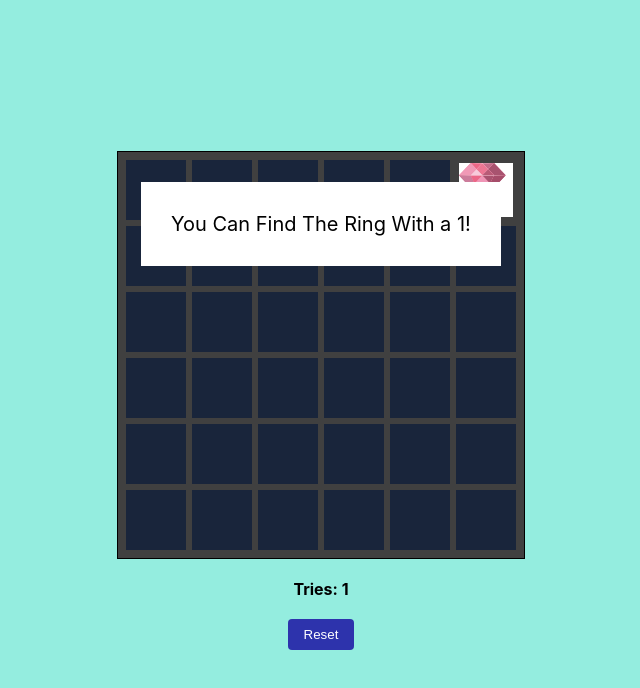
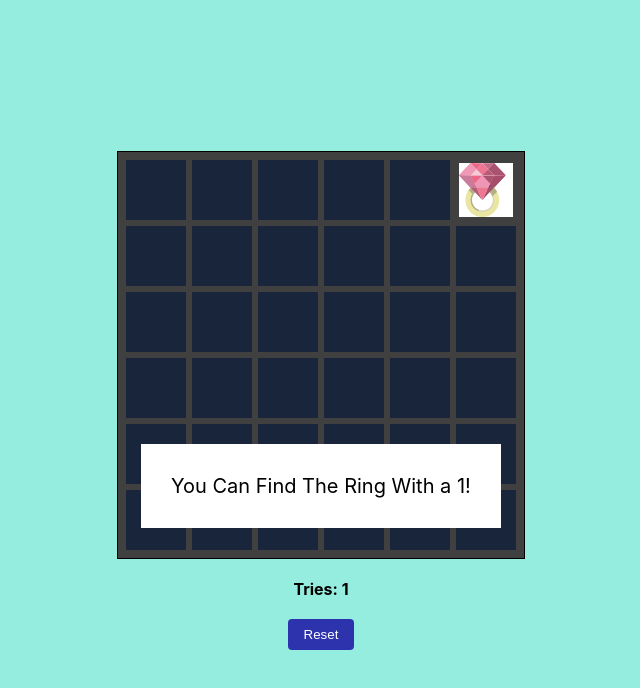
Before and after one commit to atavaliev/homework-54, a React (Create React App) app: page / in a window 1280 px wide. Both pictures are taken after a click on the element 805 px from the left and 189 px from the top of the page. Shown: the top 688 px of the page, without its empty margins (319-959 px from the left). Built offline with nearby package versions, Linux system fonts and the light colour scheme.

Commit message:
Minor Fixes, add Dynamic modal position

```diff
--- a/src/App.tsx
+++ b/src/App.tsx
@@ -9,16 +9,16 @@ import {ISquare} from "./types";
 const App = () => {
 
     // Create Array of Square Objects
-    const createItems = (size: number):ISquare[] => {
+    const createItems = (size: number): ISquare[] => {
 
-        let arr:ISquare[] = [];
+        let arr: ISquare[] = [];
         const randomNumber: number = Math.floor(Math.random() * 36) + 1;
 
-        for(let i:number = 1; i < size; i++) {
-            if(randomNumber === i) {
+        for (let i: number = 1; i < size; i++) {
+            if (randomNumber === i) {
                 arr.push({hasItem: true, clicked: false});
             }
-            arr.push({hasItem: false, clicked: false})
+            arr.push({hasItem: false, clicked: false});
         }
         return arr;
     }
@@ -26,11 +26,12 @@ const App = () => {
     const [items, setItems] = useState<ISquare[]>(createItems(36));
     const [tries, setTries] = useState<number>(0);
     const [stopGame, setStopGame] = useState<boolean>(false);
+    const [modalOnTop, setModalOnTop] = useState<boolean>(true);
 
-    const clickHandle = (index:number) => {
+    const clickHandle = (index: number) => {
 
         // Open/toggle squares
-        if(!items[index].clicked) {
+        if (!items[index].clicked) {
             setItems(prevState => {
                 const copyItems = [...prevState];
                 copyItems[index].clicked = true;
@@ -40,13 +41,17 @@ const App = () => {
         }
 
         // Block GameBoard for clicks if Ring founded
-        if(items[index].hasItem) {
+        if (items[index].hasItem) {
             setStopGame(true);
+
+            //Define Position of modal
+            if (index < 12) {
+                setModalOnTop(false);
+            }
         }
     }
 
     //Reset Game
-
     const resetGame = () => {
         setItems(createItems(36));
         setTries(0);
@@ -61,6 +66,7 @@ const App = () => {
                     onSquareClick={clickHandle}
                     stopGame={stopGame}
                     tries={tries}
+                    modalOnTop={modalOnTop}
                 />
                 <Counter tries={tries}/>
                 <Button onClick={resetGame}/>
--- a/src/components/Gameboard/GameBoard.tsx
+++ b/src/components/Gameboard/GameBoard.tsx
@@ -9,11 +9,12 @@ interface IProps {
     onSquareClick:(index:number)=> void;
     stopGame:boolean;
     tries:number;
+    modalOnTop:boolean;
 }
 
-const GameBoard:React.FC<IProps> = ({items, onSquareClick, stopGame, tries}) => {
+const GameBoard:React.FC<IProps> = ({items, onSquareClick, stopGame, tries, modalOnTop}) => {
 
-    const classNames = `gameboard ${stopGame ? 'stop-game' : ''}`
+    const classNames = `gameboard ${stopGame ? 'stop-game' : ''}`;
 
     return (
         <div className={classNames}>
@@ -28,7 +29,7 @@ const GameBoard:React.FC<IProps> = ({items, onSquareClick, stopGame, tries}) =>
                 })
             }
 
-            {stopGame && <Modal tries={tries}/>}
+            {stopGame && <Modal tries={tries} modalOnTop={modalOnTop}/>}
 
         </div>
     );
--- a/src/components/Modal/Modal.css
+++ b/src/components/Modal/Modal.css
@@ -5,8 +5,16 @@
     padding: 30px;
     font-size: 20px;
     left: 50%;
-    top: 30px;
+
     transform: translateX(-50%);
     background: #fff;
     z-index: 9;
 }
+
+.modal.onTop {
+    top: 30px;
+}
+
+.modal.onBottom {
+    bottom: 30px;
+}
--- a/src/components/Modal/Modal.tsx
+++ b/src/components/Modal/Modal.tsx
@@ -3,12 +3,15 @@ import './Modal.css'
 
 interface IProps {
     tries:number;
+    modalOnTop:boolean;
 }
 
-const Modal:React.FC<IProps> = ({tries}) => {
+const Modal:React.FC<IProps> = ({tries, modalOnTop}) => {
+
+    const classClicked =  `modal  ${modalOnTop ? 'onTop' : 'onBottom'} `;
 
     return (
-        <div className="modal">
+        <div className={classClicked}>
             You Can Find The Ring With a {tries}!
         </div>
     );
--- a/src/components/Ring.tsx
+++ b/src/components/Ring.tsx
@@ -157,13 +157,13 @@ const Ring = () => {
             <polygon style={{opacity:0.5,fill:'#F2A7C7'}}
                      points="165.849,58.416 110.579,116.809 221.119,116.809 			"/>
             <polygon style={{opacity:0.53,fill:'#F6C4DA'}}
-                     points="165.849,58.416 110.579,116.809 221.119,116.809 			"/>
+                     points="165.849,58.416 110.579,116.809 221.119,116.809"/>
             <polygon style={{opacity:0.4,fill:'#FFFFFF'}}
-                     points="165.849,58.416 110.579,116.809 221.119,116.809 			"/>
+                     points="165.849,58.416 110.579,116.809 221.119,116.809"/>
             <polygon style={{opacity:0.48,fill:'#FFFFFF'}} points="221.119,0.647 110.579,0.647 165.849,4.506 276.389,4.506 331.659,0.647
 				"/>
             <polygon style={{opacity:0.48,fill:'#FFFFFF'}} points="222.61,118.291 2.568,118.295 112.589,122.152 332.632,122.149
-				442.653,118.288 			"/>
+				442.653,118.288"/>
 		</g>
 	</g>
 </g>
```
